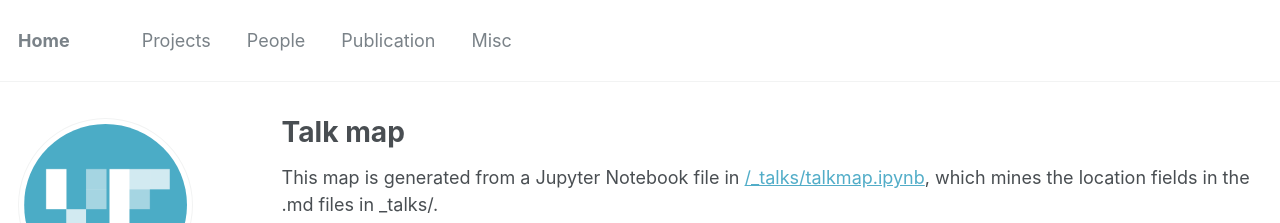
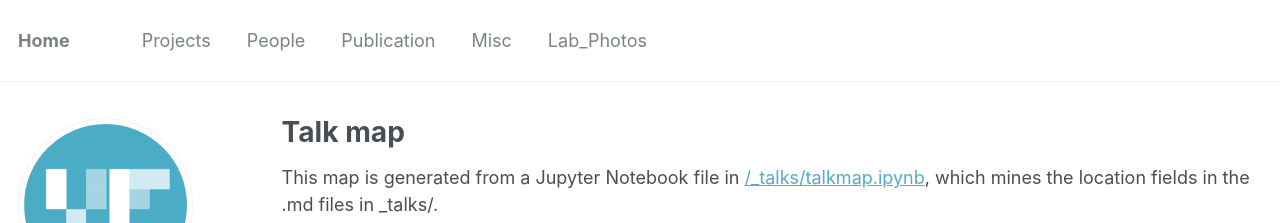
Before and after one commit to VisionFlow/visionflow.github.io, a Jekyll site: the page built from _pages/talkmap.html, in a window 1280 px wide and 1147 px high. Shown: the top 223 px of the window. Built offline with Jekyll 4.4.1, drawn with Linux system fonts in a browser that asks for light colours; nearby versions of some CDN libraries.

Commit message:
Update navigation.yml

```diff
--- a/_data/navigation.yml
+++ b/_data/navigation.yml
@@ -11,3 +11,6 @@ main:
 
   - title: "Misc"
     url: /misc/
+
+  - title: "Lab_Photos"
+    url: /Lab_Photos/
```
